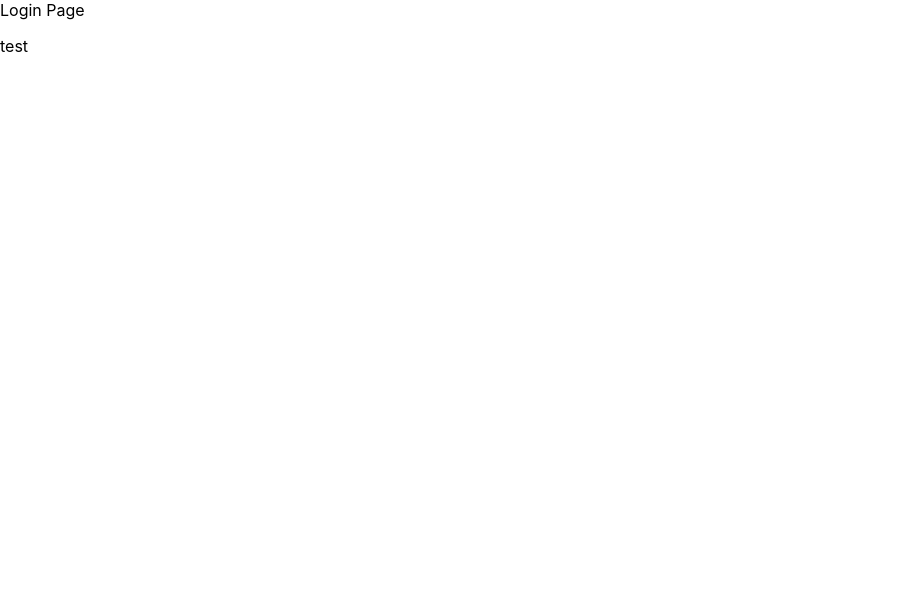
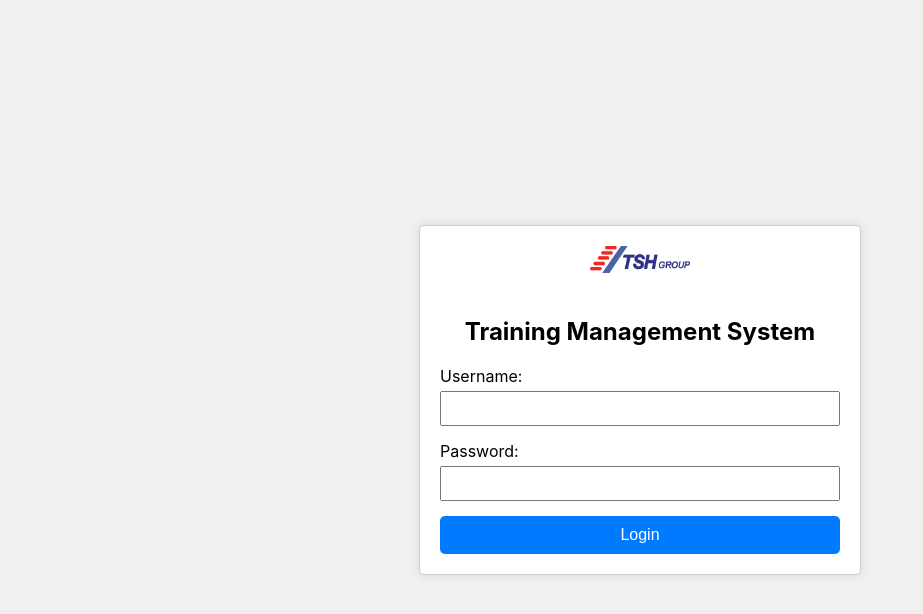
Before and after one commit to esc-group4/tsh_sys_frontend, a React (Create React App) app: page /login in a window 1280 px wide. Shown: the top 614 px of the page, without its empty margins (0-923 px from the left). Built offline with nearby package versions, Linux system fonts and the light colour scheme.

Commit message:
Login page done - dummy login credentials: user: admin and pwd:password

```diff
--- a/package.json
+++ b/package.json
@@ -13,7 +13,7 @@
     "@types/react-dom": "^18.3.0",
     "react": "^18.3.1",
     "react-dom": "^18.3.1",
-    "react-router-dom": "^6.24.1",
+    "react-router-dom": "^6.25.1",
     "react-scripts": "5.0.1",
     "typescript": "^4.9.5",
     "web-vitals": "^2.1.4"
--- a/src/App.tsx
+++ b/src/App.tsx
@@ -1,7 +1,7 @@
 import React from 'react'
 import logo from './assets/logo.svg'
 import ExampleComp from './components/exampleComponent/ExampleComp'
-import { BrowserRouter as Router, Routes, Route } from 'react-router-dom'
+import { BrowserRouter as Router, Routes, Route, Navigate } from 'react-router-dom'
 import Dashboard from './pages/Dashboard/Dashboard'
 import Login from './pages/Login/Login'
 
@@ -10,11 +10,11 @@
     <div>
       <Router>
         <Routes>
+          <Route path="/" element={<Navigate to="/login" />} />
           <Route path="/login" element={<Login />} />
           <Route path="/dashboard" element={<Dashboard />} />
         </Routes>
       </Router>
-      <p>test</p>
     </div>
   )
 }
--- /dev/null
+++ b/src/pages/Login/Login.css
@@ -0,0 +1,61 @@
+/* Login.css */
+
+.login-wrapper {
+    display: flex;
+    justify-content: center;
+    align-items: center;
+    height: 100vh;
+    background-color: #f0f0f0;
+  }
+
+  .login-container {
+    max-width: 400px;
+    width: 100%;
+    padding: 20px;
+    border: 1px solid #ccc;
+    border-radius: 5px;
+    box-shadow: 0 0 10px rgba(0, 0, 0, 0.1);
+    background-color: #fff;
+    text-align: center;
+  }
+
+  .logo {
+    width: 100px;
+    height: auto;
+    margin-bottom: 20px;
+  }
+
+  h2 {
+    margin-bottom: 20px;
+  }
+
+  .form-group {
+    margin-bottom: 15px;
+    text-align: left;
+  }
+
+  .form-group label {
+    display: block;
+    margin-bottom: 5px;
+  }
+
+  .form-group input {
+    width: 100%;
+    padding: 8px;
+    box-sizing: border-box;
+  }
+
+  button {
+    width: 100%;
+    padding: 10px;
+    background-color: #007bff;
+    color: #fff;
+    border: none;
+    border-radius: 5px;
+    cursor: pointer;
+    font-size: 16px;
+  }
+
+  button:hover {
+    background-color: #0056b3;
+  }
--- a/src/pages/Login/Login.tsx
+++ b/src/pages/Login/Login.tsx
@@ -1,7 +1,59 @@
-import React from 'react'
+import React, { useState } from 'react';
+import { Navigate } from 'react-router-dom';
+import './Login.css';
+import logo from '../../assets/tsh.png';
 
 const Login: React.FC = () => {
-  return <div>Login Page</div>
-}
+  const [username, setUsername] = useState('');
+  const [password, setPassword] = useState('');
+  const [isLoggedIn, setIsLoggedIn] = useState(false); // Add a state for login status
 
-export default Login
+  const handleLogin = (event: React.FormEvent<HTMLFormElement>) => {
+    event.preventDefault();
+
+    // Dummy login
+    if (username === 'admin' && password === 'password') {
+      setIsLoggedIn(true);
+    } else {
+      console.log('Invalid credentials');
+    }
+  };
+
+  if (isLoggedIn) {
+    return <Navigate to="/dashboard" />;
+  }
+
+  return (
+    <div className="login-wrapper">
+      <div className="login-container">
+        <img src={logo} alt="Logo" className="logo" />
+        <h2>Training Management System</h2>
+        <form onSubmit={handleLogin}>
+          <div className="form-group">
+            <label htmlFor="username">Username:</label>
+            <input
+              type="text"
+              id="username"
+              value={username}
+              onChange={(e) => setUsername(e.target.value)}
+              required
+            />
+          </div>
+          <div className="form-group">
+            <label htmlFor="password">Password:</label>
+            <input
+              type="password"
+              id="password"
+              value={password}
+              onChange={(e) => setPassword(e.target.value)}
+              required
+            />
+          </div>
+          <button type="submit">Login</button>
+        </form>
+      </div>
+    </div>
+  );
+};
+
+export default Login;
```
Also changed, not shown: src/assets/tsh.png (added), 1 other file (tests, documents, lock files or other folders).
